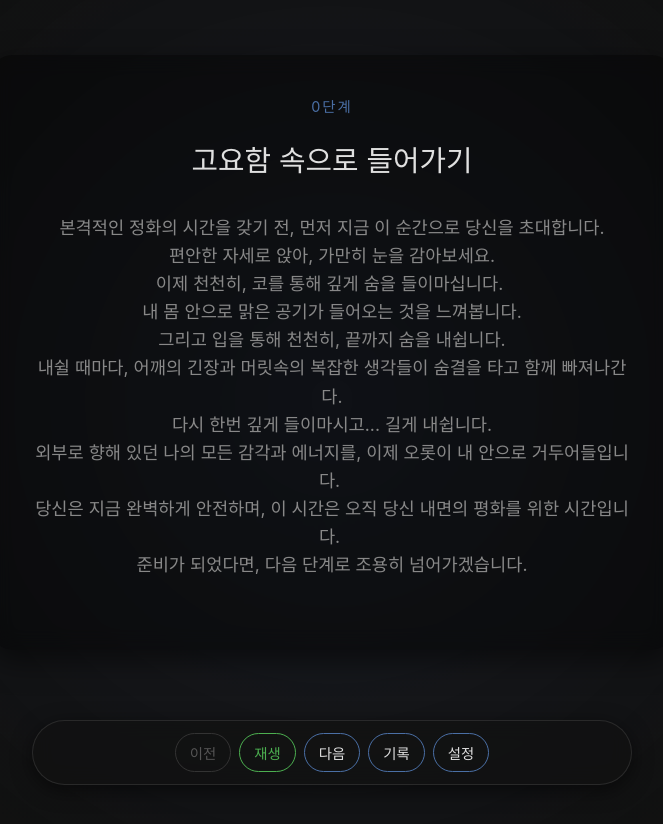
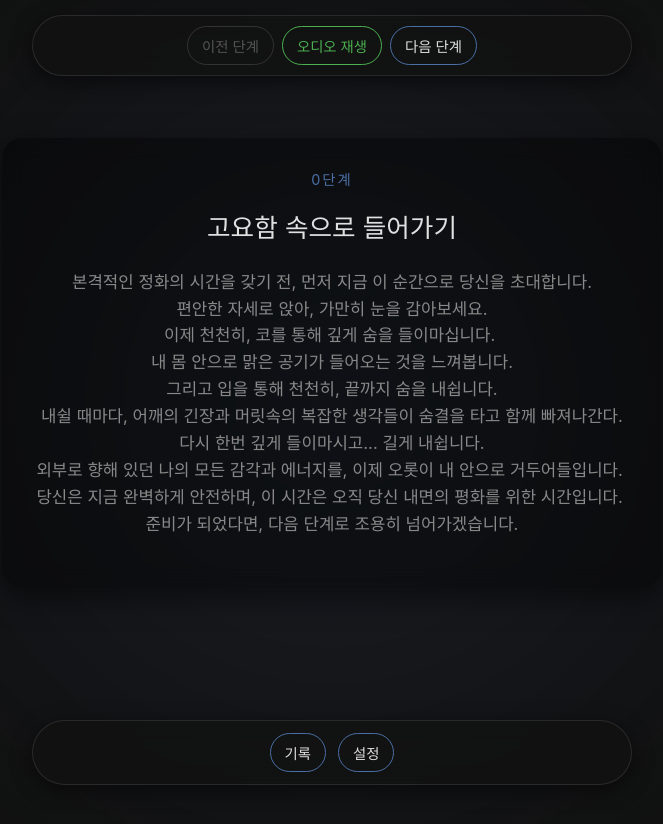
Before and after one commit to homoon-freedom/-Foregiveness, a plain HTML site: page index.html in a window 1280 px wide. Shown: the top 824 px of the page, without its empty margins (308-971 px from the left). Drawn offline with Linux system fonts and the light colour scheme.

Commit message:
Update index.html

```diff
--- a/index.html
+++ b/index.html
@@ -14,9 +14,11 @@
             --modal-content-bg: #1e1e1e;
         }
 
-        body {
+        html, body {
             margin: 0;
             padding: 0;
+            width: 100vw;
+            height: 100vh;
             background-color: var(--bg-color);
             color: var(--text-main);
             font-family: 'Pretendard', -apple-system, BlinkMacSystemFont, sans-serif;
@@ -24,9 +26,9 @@
             flex-direction: column;
             align-items: center;
             justify-content: center;
-            min-height: 100vh;
             overflow: hidden;
             line-height: 1.6;
+            box-sizing: border-box;
         }
 
         .breathe-bg {
@@ -49,43 +51,65 @@
             max-width: 600px;
             width: 90%;
             text-align: center;
-            padding: 40px;
+            padding: 30px;
             background: rgba(0, 0, 0, 0.4);
             border-radius: 20px;
             box-shadow: 0 10px 30px rgba(0,0,0,0.5);
             backdrop-filter: blur(10px);
-            margin-bottom: 95px; /* 버튼 영역 확보 높이 조정 */
+            margin-bottom: 75px; /* 하단 버튼 영역 확보 */
         }
 
         .step-indicator {
             font-size: 0.9rem;
             color: var(--accent);
-            margin-bottom: 10px;
+            margin-bottom: 8px;
             letter-spacing: 2px;
         }
 
         .title {
-            font-size: 1.8rem;
-            margin-bottom: 30px;
+            font-size: 1.6rem;
+            margin-bottom: 20px;
             font-weight: 300;
         }
 
         .script-text {
-            font-size: 1.1rem;
+            font-size: 1.05rem;
             color: var(--text-muted);
             white-space: pre-wrap;
-            margin-bottom: 30px;
-            min-height: 200px;
+            margin-bottom: 20px;
+            min-height: 160px;
             display: flex;
             align-items: center;
             justify-content: center;
             transition: opacity 0.5s ease-in-out;
         }
 
-        /* 하단 고정 컨트롤 바 스타일 (패딩과 위치를 조정하여 위로 살짝 올림) */
+        /* --- 상단 고정 네비게이션 컨트롤 바 --- */
+        .top-controls {
+            position: fixed;
+            top: 15px;
+            left: 50%;
+            transform: translateX(-50%);
+            width: 90%;
+            max-width: 600px;
+            background: rgba(18, 18, 18, 0.9);
+            backdrop-filter: blur(10px);
+            padding: 10px 15px;
+            display: flex;
+            justify-content: center;
+            align-items: center;
+            gap: 8px;
+            z-index: 10;
+            border: 1px solid rgba(255, 255, 255, 0.1);
+            border-radius: 35px;
+            box-sizing: border-box;
+            box-shadow: 0 5px 20px rgba(0,0,0,0.5);
+        }
+
+        /* --- 하단 고정 컨트롤 바 (기록, 설정) --- */
         .controls {
             position: fixed;
-            bottom: 15px; /* 화면 바닥에서 살짝 위로 띄움 */
+            bottom: 15px;
             left: 50%;
             transform: translateX(-50%);
             width: 90%;
@@ -96,14 +120,12 @@
             display: flex;
             justify-content: center;
             align-items: center;
-            gap: 8px;
+            gap: 12px;
             z-index: 10;
             border: 1px solid rgba(255, 255, 255, 0.1);
             border-radius: 35px;
             box-sizing: border-box;
             box-shadow: 0 5px 20px rgba(0,0,0,0.5);
-            flex-wrap: nowrap;
-            overflow-x: auto;
         }
 
         button {
@@ -379,17 +401,21 @@
 
     <div class="breathe-bg"></div>
 
+    <!-- 상단 고정 컨트롤 바 (이전 단계, 오디오 재생, 다음 단계) -->
+    <div class="top-controls">
+        <button id="prevBtn" disabled>이전 단계</button>
+        <button id="playAudioBtn" class="btn-audio">오디오 재생</button>
+        <button id="nextBtn">다음 단계</button>
+    </div>
+
     <div class="container">
         <div class="step-indicator" id="stepIndicator">0단계</div>
         <h1 class="title" id="stepTitle">고요함 속으로 들어가기</h1>
         <div class="script-text" id="scriptText"></div>
     </div>
 
-    <!-- 하단 고정 컨트롤 바 (이전, 재생, 다음, 기록, 설정 순서의 한 줄 배치) -->
+    <!-- 하단 고정 컨트롤 바 (기록, 설정) -->
     <div class="controls">
-        <button id="prevBtn" disabled>이전</button>
-        <button id="playAudioBtn" class="btn-audio">재생</button>
-        <button id="nextBtn">다음</button>
         <button id="recordBtn">기록</button>
         <button id="openSettingsBtn">설정</button>
     </div>
@@ -581,11 +607,11 @@
                 scriptText.textContent = step.script;
 
                 prevBtn.disabled = currentStep === 0;
-                nextBtn.textContent = currentStep === steps.length - 1 ? "요약보기 📖" : "다음";
+                nextBtn.textContent = currentStep === steps.length - 1 ? "요약보기 📖" : "다음 단계";
 
                 audioEl.src = step.audioSrc;
                 audioEl.pause();
-                playAudioBtn.textContent = "재생";
+                playAudioBtn.textContent = "오디오 재생";
 
                 scriptText.style.opacity = 1;
             }, 300);
@@ -653,15 +679,15 @@
         playAudioBtn.addEventListener('click', () => {
             if (audioEl.paused) {
                 audioEl.play().catch(e => console.log("오디오 경로 확인 필요"));
-                playAudioBtn.textContent = "정지";
+                playAudioBtn.textContent = "오디오 정지";
             } else {
                 audioEl.pause();
-                playAudioBtn.textContent = "재생";
+                playAudioBtn.textContent = "오디오 재생";
             }
         });
 
         audioEl.addEventListener('ended', () => {
-            playAudioBtn.textContent = "재생";
+            playAudioBtn.textContent = "오디오 재생";
         });
 
         nextBtn.addEventListener('click', () => {
```
